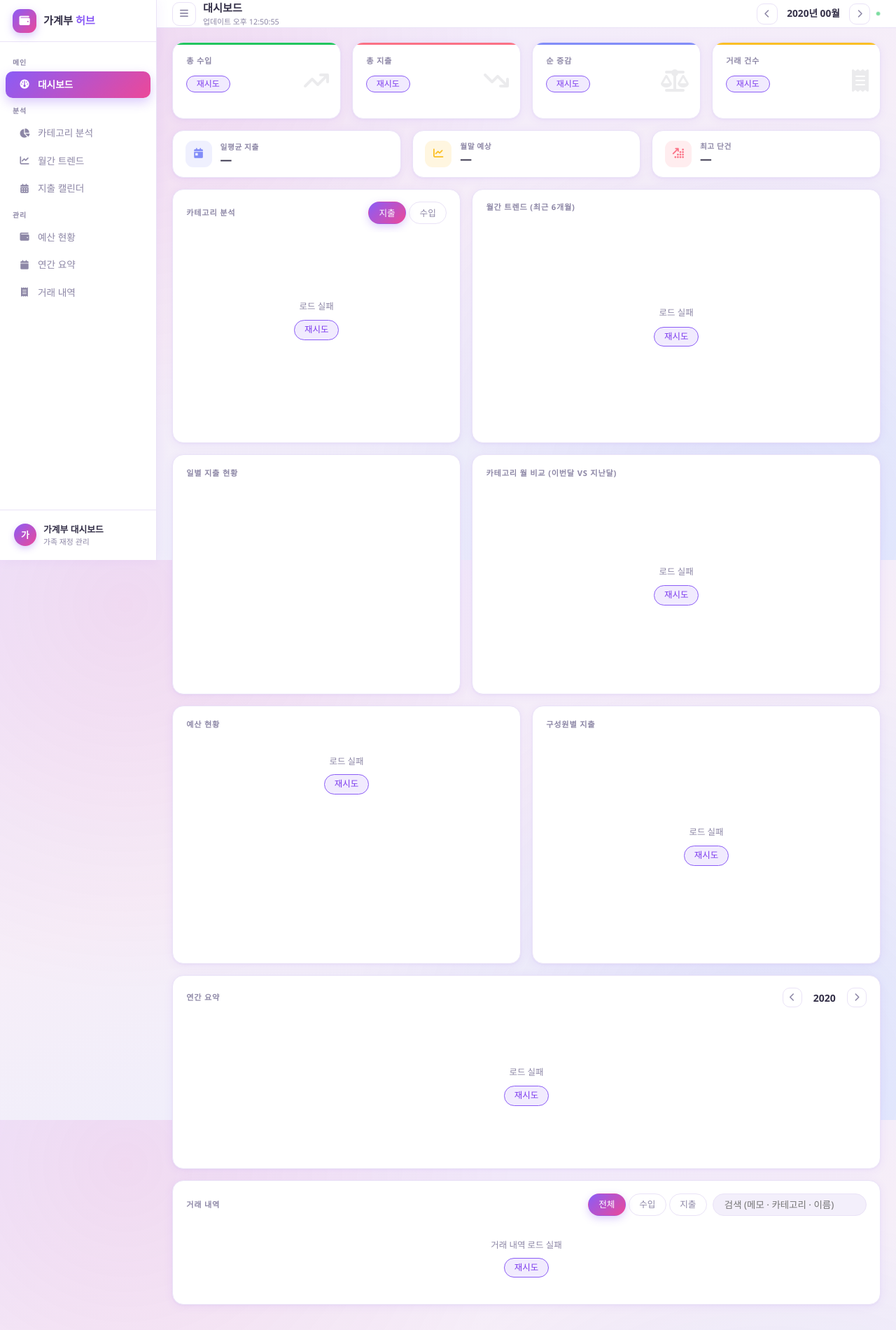
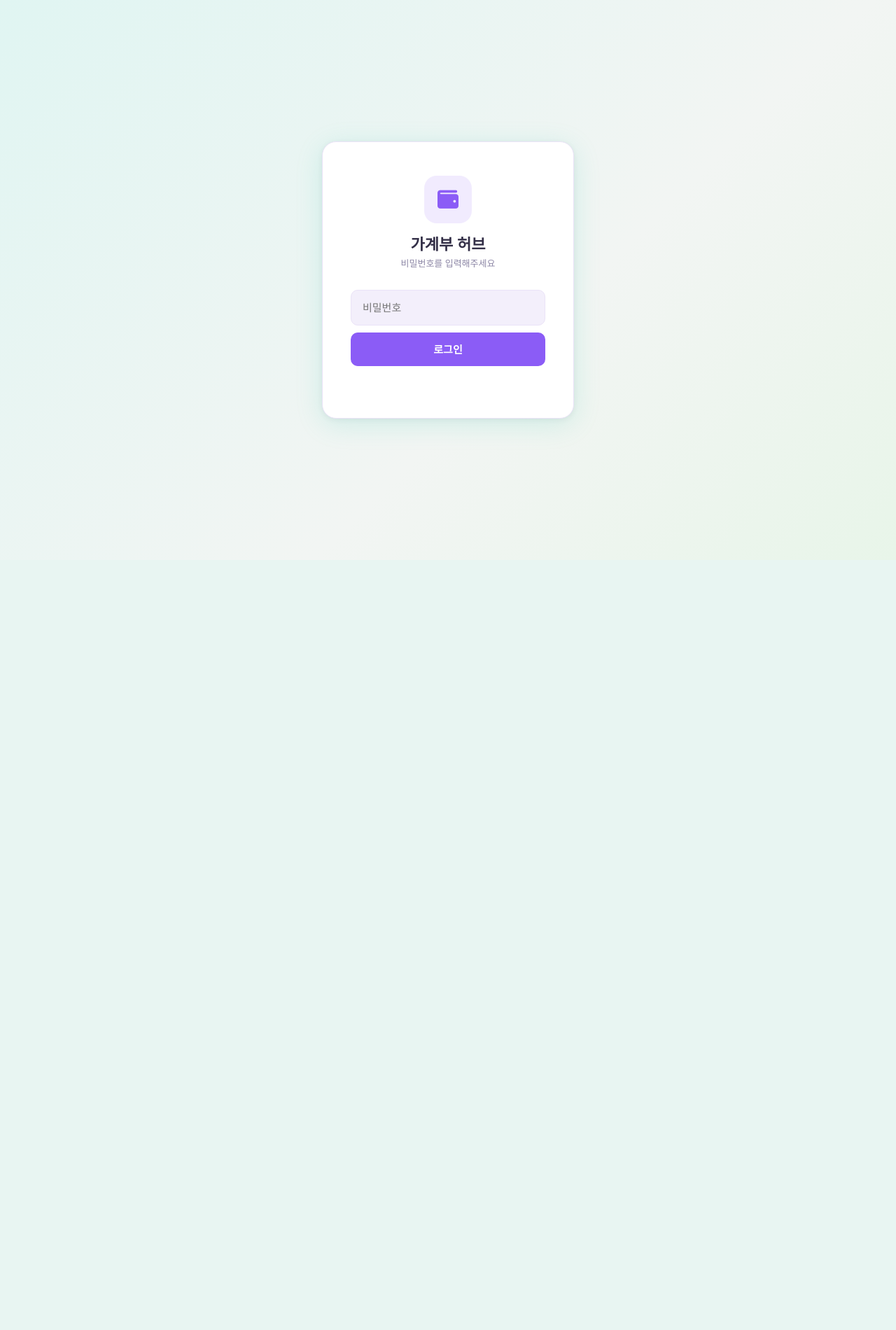
Before and after one commit to PeterPark3832/Household_accounts, a FastAPI app: template dashboard/templates/index.html in a window 1280 px wide. Shown: the whole page at 70% size. After the commit the page ends 604 px from the top, so only its background shows below. Run offline with FastAPI, Linux system fonts and the light colour scheme; the template is opened without the code that fills it: most values are stand-ins (such as "Sample title", 1, 10 or a date in 2020); a map, chart or similar area stays blank; parts of the project's set-up code (start-up, migrations or seed data) failed here and were passed over.

Commit message:
feat(dashboard): replace HTTP Basic Auth with token-based login overlay
- app.py: remove HTTPBasic, add POST /api/auth + Bearer token verify
- index.html: add login overlay (ATLAS style), logout button, token-aware get()
- GET / is now public; all API routes require Authorization: Bearer header

Co-Authored-By: Claude Sonnet 4.6 <noreply@anthropic.com>

```diff
--- a/dashboard/app.py
+++ b/dashboard/app.py
@@ -1,5 +1,6 @@
 import os
 import sys
+import time as _time
 import secrets
 import asyncio
 import logging
@@ -7,10 +8,9 @@ from concurrent.futures import ThreadPoolExecutor
 from datetime import datetime
 from zoneinfo import ZoneInfo
 
-from fastapi import FastAPI, Request, Query, Depends, HTTPException, Header, status
+from fastapi import FastAPI, Request, Query, Depends, HTTPException, Header
 from fastapi.responses import HTMLResponse, JSONResponse
 from fastapi.templating import Jinja2Templates
-from fastapi.security import HTTPBasic, HTTPBasicCredentials
 from cachetools import TTLCache
 import uvicorn
 from dotenv import load_dotenv
@@ -23,7 +23,7 @@ sys.path.insert(0, PARENT_DIR)
 
 import sheets  # noqa: E402  (imported after path setup)
 
-# ── Logging ───────────────────────────────────────────────────────────────────
+# -- Logging -------------------------------------------------------------------
 logging.basicConfig(
     level=logging.INFO,
     format="%(asctime)s %(levelname)s [%(name)s] %(message)s",
@@ -32,31 +32,44 @@ logger = logging.getLogger("dashboard")
 
 KST = ZoneInfo("Asia/Seoul")
 
-# Sheets API는 I/O 바운드 → 워커를 넉넉히 (기본값 4 → 16)
+# Sheets API I/O bound => more workers
 executor = ThreadPoolExecutor(max_workers=16)
 
-# ── 응답 레벨 TTL 캐시 ────────────────────────────────────────────────────────
-# sheets.py 내부 records 캐시(5분)보다 짧게 설정해 신선도 보장
-_dash_cache   = TTLCache(maxsize=36, ttl=120)   # 월별 대시보드  2분
-_annual_cache = TTLCache(maxsize=10, ttl=300)   # 연간 요약      5분
-_trend_cache  = TTLCache(maxsize=12, ttl=120)   # 트렌드        2분
+# -- TTL caches ----------------------------------------------------------------
+_dash_cache   = TTLCache(maxsize=36, ttl=120)
+_annual_cache = TTLCache(maxsize=10, ttl=300)
+_trend_cache  = TTLCache(maxsize=12, ttl=120)
 
 app = FastAPI(title="가계부 대시보드", docs_url=None, redoc_url=None)
 templates = Jinja2Templates(directory=os.path.join(BASE_DIR, "templates"))
-security = HTTPBasic()
 
-DASH_USER = os.environ.get("DASHBOARD_USER") or ""
 DASH_PASS = os.environ.get("DASHBOARD_PASS") or ""
-if not DASH_USER or not DASH_PASS:
-    raise RuntimeError("DASHBOARD_USER 와 DASHBOARD_PASS 환경 변수를 반드시 설정하세요.")
+if not DASH_PASS:
+    raise RuntimeError("DASHBOARD_PASS 환경 변수를 반드시 설정하세요.")
+
+# -- Token auth ----------------------------------------------------------------
+_tokens: dict[str, float] = {}
+
+def _new_token() -> str:
+    tok = secrets.token_hex(32)
+    _tokens[tok] = _time.time() + 86400  # 24 h
+    return tok
+
+def _check_token(tok: str) -> bool:
+    exp = _tokens.get(tok)
+    if not exp or _time.time() > exp:
+        _tokens.pop(tok, None)
+        return False
+    return True
+
+def verify_token(authorization: str = Header(default="")):
+    tok = authorization.removeprefix("Bearer ").strip()
+    if not _check_token(tok):
+        raise HTTPException(status_code=401, detail="Unauthorized")
 
 
+# -- Helpers -------------------------------------------------------------------
 def build_budget_report(budgets: dict, actuals: dict) -> list:
-    """예산 vs 실지출 비교 리스트를 반환합니다 (실지출 내림차순 정렬).
-
-    budgets: {category: budget_amount}
-    actuals: {category: actual_amount}  (monthly_breakdown 결과)
-    """
     result: list[dict] = []
     seen: set[str] = set()
     for category, budget_amount in budgets.items():
@@ -82,21 +95,9 @@ def build_budget_report(budgets: dict, actuals: dict) -> list:
 
 
 def pct_change(current: float, previous: float) -> float | None:
-    """이전 값 대비 변화율(%)을 반환합니다. 이전 값이 0이면 None."""
     if previous == 0:
         return None
     return round((current - previous) / abs(previous) * 100, 1)
-
-
-def verify(credentials: HTTPBasicCredentials = Depends(security)):
-    ok_user = secrets.compare_digest(credentials.username.encode(), DASH_USER.encode())
-    ok_pass = secrets.compare_digest(credentials.password.encode(), DASH_PASS.encode())
-    if not (ok_user and ok_pass):
-        raise HTTPException(
-            status_code=status.HTTP_401_UNAUTHORIZED,
-            detail="Unauthorized",
-            headers={"WWW-Authenticate": "Basic"},
-        )
 
 
 async def run_sync(fn, *args):
@@ -104,9 +105,9 @@ async def run_sync(fn, *args):
     return await loop.run_in_executor(executor, lambda: fn(*args))
 
 
-# ── Pages ─────────────────────────────────────────────────────────────────────
+# -- Pages ---------------------------------------------------------------------
 
-@app.get("/", response_class=HTMLResponse, dependencies=[Depends(verify)])
+@app.get("/", response_class=HTMLResponse)
 async def root(request: Request):
     now = datetime.now(KST)
     return templates.TemplateResponse("index.html", {
@@ -121,9 +122,17 @@ async def health():
     return {"status": "ok"}
 
 
-# ── API ───────────────────────────────────────────────────────────────────────
+@app.post("/api/auth")
+async def api_auth(req: Request):
+    body = await req.json()
+    if secrets.compare_digest(body.get("password", ""), DASH_PASS):
+        return {"token": _new_token()}
+    raise HTTPException(status_code=401, detail="Invalid password")
 
-@app.get("/api/summary", dependencies=[Depends(verify)])
+
+# -- API -----------------------------------------------------------------------
+
+@app.get("/api/summary", dependencies=[Depends(verify_token)])
 async def api_summary(year: int = Query(None), month: int = Query(None)):
     now = datetime.now(KST)
     year = year or now.year
@@ -143,7 +152,7 @@ async def api_summary(year: int = Query(None), month: int = Query(None)):
         return JSONResponse(status_code=500, content={"error": "데이터를 불러오지 못했습니다."})
 
 
-@app.get("/api/breakdown", dependencies=[Depends(verify)])
+@app.get("/api/breakdown", dependencies=[Depends(verify_token)])
 async def api_breakdown(
     year: int = Query(None),
     month: int = Query(None),
@@ -161,7 +170,7 @@ async def api_breakdown(
         return JSONResponse(status_code=500, content={"error": "데이터를 불러오지 못했습니다."})
 
 
-@app.get("/api/trend", dependencies=[Depends(verify)])
+@app.get("/api/trend", dependencies=[Depends(verify_token)])
 async def api_trend(months: int = Query(6, ge=1, le=24)):
     now = datetime.now(KST)
     cache_key = (now.year, now.month, months)
@@ -169,7 +178,7 @@ async def api_trend(months: int = Query(6, ge=1, le=24)):
     if cache_key in _trend_cache:
         logger.info("trend cache HIT  %d-%02d (%dm)", now.year, now.month, months)
         return _trend_cache[cache_key]
-    logger.info("trend cache MISS %d-%02d — fetching %d months", now.year, now.month, months)
+    logger.info("trend cache MISS %d-%02d -- fetching %d months", now.year, now.month, months)
 
     month_keys = []
     for i in range(months - 1, -1, -1):
@@ -201,7 +210,7 @@ async def api_trend(months: int = Query(6, ge=1, le=24)):
         return JSONResponse(status_code=500, content={"error": "데이터를 불러오지 못했습니다."})
 
 
-@app.get("/api/comparison", dependencies=[Depends(verify)])
+@app.get("/api/comparison", dependencies=[Depends(verify_token)])
 async def api_comparison(year: int = Query(None), month: int = Query(None)):
     now = datetime.now(KST)
     year = year or now.year
@@ -236,7 +245,7 @@ async def api_comparison(year: int = Query(None), month: int = Query(None)):
         return JSONResponse(status_code=500, content={"error": "데이터를 불러오지 못했습니다."})
 
 
-@app.get("/api/members", dependencies=[Depends(verify)])
+@app.get("/api/members", dependencies=[Depends(verify_token)])
 async def api_members(year: int = Query(None), month: int = Query(None)):
     now = datetime.now(KST)
     year = year or now.year
@@ -256,7 +265,7 @@ async def api_members(year: int = Query(None), month: int = Query(None)):
         return JSONResponse(status_code=500, content={"error": "데이터를 불러오지 못했습니다."})
 
 
-@app.get("/api/transactions", dependencies=[Depends(verify)])
+@app.get("/api/transactions", dependencies=[Depends(verify_token)])
 async def api_transactions(
     year: int = Query(None),
     month: int = Query(None),
@@ -274,7 +283,7 @@ async def api_transactions(
         return JSONResponse(status_code=500, content={"error": "데이터를 불러오지 못했습니다."})
 
 
-@app.get("/api/users", dependencies=[Depends(verify)])
+@app.get("/api/users", dependencies=[Depends(verify_token)])
 async def api_users():
     try:
         return await run_sync(sheets.get_all_users)
@@ -283,7 +292,7 @@ async def api_users():
         return JSONResponse(status_code=500, content={"error": "데이터를 불러오지 못했습니다."})
 
 
-@app.get("/api/budgets", dependencies=[Depends(verify)])
+@app.get("/api/budgets", dependencies=[Depends(verify_token)])
 async def api_budgets(
     user_id: str = Query(None),
     year: int = Query(None),
@@ -313,9 +322,8 @@ async def api_budgets(
         return JSONResponse(status_code=500, content={"error": "데이터를 불러오지 못했습니다."})
 
 
-@app.get("/api/dashboard", dependencies=[Depends(verify)])
+@app.get("/api/dashboard", dependencies=[Depends(verify_token)])
 async def api_dashboard(year: int = Query(None), month: int = Query(None)):
-    """현재 월 핵심 데이터 — 병렬 fetch + TTL 캐시."""
     now = datetime.now(KST)
     year  = year  or now.year
     month = month or now.month
@@ -324,13 +332,12 @@ async def api_dashboard(year: int = Query(None), month: int = Query(None)):
     if cache_key in _dash_cache:
         logger.info("dashboard cache HIT  %d-%02d", year, month)
         return _dash_cache[cache_key]
-    logger.info("dashboard cache MISS %d-%02d — fetching Sheets", year, month)
+    logger.info("dashboard cache MISS %d-%02d -- fetching Sheets", year, month)
 
     total_prev = year * 12 + (month - 1) - 1
     py, pm = total_prev // 12, total_prev % 12 + 1
 
     try:
-        # ── 3개 병렬 fetch ─────────────────────────────────────
         users, cur_recs, prev_recs = await asyncio.gather(
             run_sync(sheets.get_all_users),
             run_sync(sheets.get_records_for_month, year, month),
@@ -388,7 +395,7 @@ async def api_dashboard(year: int = Query(None), month: int = Query(None)):
         return JSONResponse(status_code=500, content={"error": "데이터를 불러오지 못했습니다."})
 
 
-@app.get("/api/annual", dependencies=[Depends(verify)])
+@app.get("/api/annual", dependencies=[Depends(verify_token)])
 async def api_annual(year: int = Query(None)):
     now = datetime.now(KST)
     year = year or now.year
@@ -396,7 +403,7 @@ async def api_annual(year: int = Query(None)):
     if year in _annual_cache:
         logger.info("annual cache HIT  %d", year)
         return _annual_cache[year]
-    logger.info("annual cache MISS %d — fetching 12 months", year)
+    logger.info("annual cache MISS %d -- fetching 12 months", year)
 
     async def safe_fetch(m):
         try:
@@ -422,10 +429,8 @@ async def api_annual(year: int = Query(None)):
         return JSONResponse(status_code=500, content={"error": "데이터를 불러오지 못했습니다."})
 
 
-@app.post("/api/cache/clear", dependencies=[Depends(verify)])
+@app.post("/api/cache/clear", dependencies=[Depends(verify_token)])
 async def clear_cache(x_clear: str | None = Header(None, alias="X-Dashboard-Clear")):
-    """대시보드 캐시 수동 초기화 — 봇에서 새 거래 기록 직후 호출 가능.
-    CSRF 방어: X-Dashboard-Clear: 1 헤더 필수."""
     if x_clear != "1":
         raise HTTPException(status_code=400, detail="X-Dashboard-Clear: 1 헤더가 필요합니다.")
     _dash_cache.clear()
--- a/dashboard/templates/index.html
+++ b/dashboard/templates/index.html
@@ -143,6 +143,15 @@ button,a,[role="button"]{touch-action:manipulation;-webkit-tap-highlight-color:t
 }
 .sb-name{font-size:.8rem;font-weight:600;white-space:nowrap;overflow:hidden;text-overflow:ellipsis;}
 .sb-role{font-size:.68rem;color:var(--muted);}
+.logout-btn{
+  display:flex;align-items:center;gap:8px;
+  width:100%;margin-top:6px;padding:7px 8px;border-radius:8px;
+  color:var(--muted);font-size:.78rem;font-weight:500;background:none;border:none;cursor:pointer;
+  transition:background .15s,color .15s;font-family:inherit;
+}
+.logout-btn:hover{background:rgba(255,82,82,.08);color:var(--expense);}
+.sidebar.collapsed .logout-btn .nl{display:none;}
+.sidebar.collapsed .logout-btn{justify-content:center;}
 
 /* Sidebar — icon-only (tablet collapsed) */
 .sidebar.collapsed .logo-text,
@@ -436,9 +445,61 @@ button,a,[role="button"]{touch-action:manipulation;-webkit-tap-highlight-color:t
 }
 
 @media(hover:none){.kpi:hover{transform:none;}}
+
+/* ── Login Overlay ── */
+#login-overlay{
+  position:fixed;inset:0;z-index:9999;
+  background:linear-gradient(135deg,#E0F5F2 0%,#F2F5F3 60%,#E8F5E9 100%);
+  display:flex;align-items:center;justify-content:center;
+}
+.login-box{
+  background:#fff;border:1px solid var(--border);border-radius:20px;
+  padding:48px 40px;width:360px;max-width:calc(100vw - 32px);text-align:center;
+  box-shadow:0 8px 40px rgba(0,191,165,.14),0 2px 8px rgba(0,0,0,.06);
+}
+.login-logo-icon{
+  width:68px;height:68px;background:var(--accent-lt);border-radius:18px;
+  display:flex;align-items:center;justify-content:center;
+  margin:0 auto 16px;font-size:30px;color:var(--accent);
+}
+.login-box h1{font-size:22px;font-weight:700;color:var(--text);margin-bottom:6px;}
+.login-box>p{font-size:13px;color:var(--muted);margin-bottom:28px;}
+.login-box input[type=password]{
+  width:100%;border:1.5px solid var(--border);border-radius:10px;
+  padding:13px 16px;font-size:15px;color:var(--text);background:var(--bg);
+  margin-bottom:10px;transition:border-color .2s,box-shadow .2s;font-family:inherit;
+}
+.login-box input[type=password]:focus{
+  outline:none;border-color:var(--accent);box-shadow:0 0 0 3px rgba(0,191,165,.15);
+}
+.login-submit{
+  width:100%;background:var(--accent);color:#fff;padding:13px;
+  border-radius:10px;font-size:15px;font-weight:600;border:none;cursor:pointer;
+  transition:opacity .15s,transform .1s;font-family:inherit;
+}
+.login-submit:hover{opacity:.88;}
+.login-submit:active{transform:scale(.98);}
+.login-err{color:var(--expense);font-size:12px;margin-top:8px;min-height:18px;}
+#app{display:none;}
+
 </style>
 </head>
 <body>
+<!-- Login Overlay -->
+<div id="login-overlay">
+  <div class="login-box">
+    <div class="login-logo-icon"><i class="fas fa-wallet"></i></div>
+    <h1>가계부 허브</h1>
+    <p>비밀번호를 입력해주세요</p>
+    <input type="password" id="pw-input" placeholder="비밀번호"
+           onkeydown="if(event.key==='Enter')doLogin()">
+    <button class="login-submit" onclick="doLogin()">로그인</button>
+    <div class="login-err" id="login-err"></div>
+  </div>
+</div>
+
+<!-- App (hidden until authenticated) -->
+<div id="app">
 
 <!-- Sidebar overlay -->
 <div class="sb-overlay" id="sb-overlay" onclick="closeMobileSidebar()"></div>
@@ -483,6 +544,10 @@ button,a,[role="button"]{touch-action:manipulation;-webkit-tap-highlight-color:t
         <div class="sb-role">가족 재정 관리</div>
       </div>
     </div>
+    <button class="logout-btn" onclick="logout()" title="로그아웃">
+      <i class="fas fa-right-from-bracket"></i>
+      <span class="nl">로그아웃</span>
+    </button>
   </div>
 </aside>
 
@@ -736,6 +801,7 @@ button,a,[role="button"]{touch-action:manipulation;-webkit-tap-highlight-color:t
 <script>
 // ── State ──────────────────────────────────────────────────────────────────────
 let CY = {{ current_year }}, CM = {{ current_month }};
+let TOKEN = localStorage.getItem('hh_token') || '';
 let annualYear = {{ current_year }};
 let allTx = [], txFilter = 'all', txSearch = '', txDayFilter = null;
 let pieMode = 'expense';
@@ -814,9 +880,50 @@ function errorCover(id, fn) {
   e.appendChild(msg); e.appendChild(btn);
 }
 async function get(url) {
-  const r = await fetch(url);
+  const r = await fetch(url, {headers: {'Authorization': 'Bearer ' + TOKEN}});
+  if (r.status === 401) { logout(); throw new Error('Unauthorized'); }
   if (!r.ok) throw new Error(`HTTP ${r.status}`);
   return r.json();
+}
+
+async function doLogin() {
+  const pw  = document.getElementById('pw-input').value;
+  const err = document.getElementById('login-err');
+  err.textContent = '';
+  if (!pw) { err.textContent = '비밀번호를 입력해주세요.'; return; }
+  try {
+    const r = await fetch('/api/auth', {
+      method: 'POST',
+      headers: {'Content-Type': 'application/json'},
+      body: JSON.stringify({password: pw})
+    });
+    if (r.ok) {
+      TOKEN = (await r.json()).token;
+      localStorage.setItem('hh_token', TOKEN);
+      document.getElementById('login-overlay').style.display = 'none';
+      document.getElementById('app').style.display = 'block';
+      annualYear = CY;
+      updateAnnualLabel();
+      loadAll();
+      loadAnnual();
+      startAutoRefresh();
+    } else {
+      err.textContent = '비밀번호가 올바르지 않습니다.';
+      document.getElementById('pw-input').value = '';
+      document.getElementById('pw-input').focus();
+    }
+  } catch(e) {
+    err.textContent = '서버 연결에 실패했습니다.';
+  }
+}
+
+function logout() {
+  localStorage.removeItem('hh_token');
+  TOKEN = '';
+  document.getElementById('app').style.display = 'none';
+  document.getElementById('login-overlay').style.display = 'flex';
+  document.getElementById('pw-input').value = '';
+  document.getElementById('login-err').textContent = '';
 }
 
 // ── Month nav ──────────────────────────────────────────────────────────────────
@@ -1219,12 +1326,18 @@ window.addEventListener('resize',()=>{
 
 // ── Init ───────────────────────────────────────────────────────────────────────
 document.addEventListener('DOMContentLoaded',()=>{
-  annualYear=CY;
-  updateAnnualLabel();
-  loadAll();
-  loadAnnual();
-  startAutoRefresh();
+  if (TOKEN) {
+    document.getElementById('login-overlay').style.display = 'none';
+    document.getElementById('app').style.display = 'block';
+    annualYear = CY;
+    updateAnnualLabel();
+    loadAll();
+    loadAnnual();
+    startAutoRefresh();
+  }
+  // No token -> login overlay stays visible
 });
 </script>
+</div><!-- #app -->
 </body>
 </html>
```
